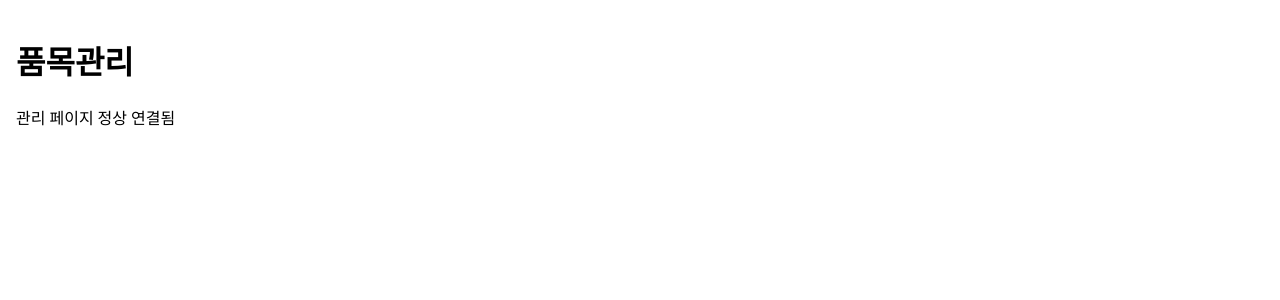
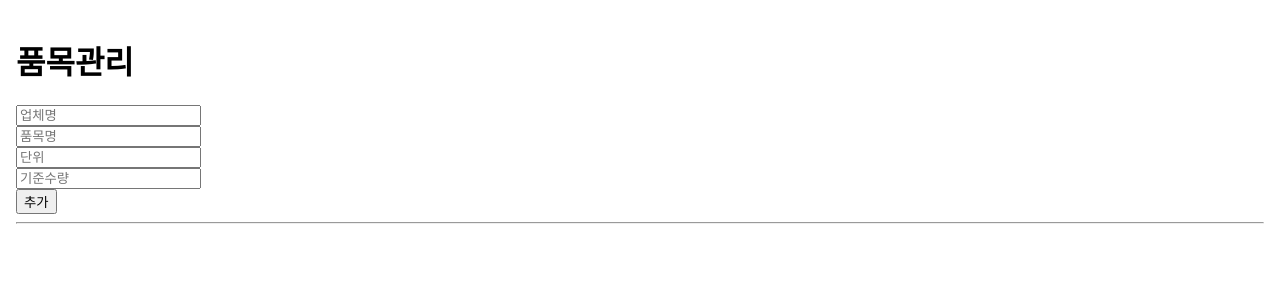
Before and after one commit to KHS2017/inventory-pwa, a Next.js app: page /manage in a window 1280 px wide. Shown: the top 300 px of the page. Built offline with nearby package versions, Linux system fonts and the light colour scheme.

Commit message:
Update page.tsx

```diff
--- a/app/manage/page.tsx
+++ b/app/manage/page.tsx
@@ -1,8 +1,45 @@
+"use client";
+
+import { useState } from "react";
+
 export default function ManagePage() {
+  const [items, setItems] = useState<any[]>([]);
+  const [supplier, setSupplier] = useState("");
+  const [name, setName] = useState("");
+  const [unit, setUnit] = useState("");
+  const [threshold, setThreshold] = useState("");
+
+  const addItem = () => {
+    if (!name) return;
+
+    setItems([
+      ...items,
+      { supplier, name, unit, threshold }
+    ]);
+
+    setName("");
+    setUnit("");
+    setThreshold("");
+  };
+
   return (
     <main style={{ padding: 16 }}>
       <h1>품목관리</h1>
-      <p>관리 페이지 정상 연결됨</p>
+
+      <input placeholder="업체명" value={supplier} onChange={e=>setSupplier(e.target.value)} /><br/>
+      <input placeholder="품목명" value={name} onChange={e=>setName(e.target.value)} /><br/>
+      <input placeholder="단위" value={unit} onChange={e=>setUnit(e.target.value)} /><br/>
+      <input placeholder="기준수량" value={threshold} onChange={e=>setThreshold(e.target.value)} /><br/>
+
+      <button onClick={addItem}>추가</button>
+
+      <hr/>
+
+      {items.map((it, i) => (
+        <div key={i}>
+          ■ {it.supplier} / {it.name} / {it.threshold}{it.unit}
+        </div>
+      ))}
     </main>
   );
 }
```
